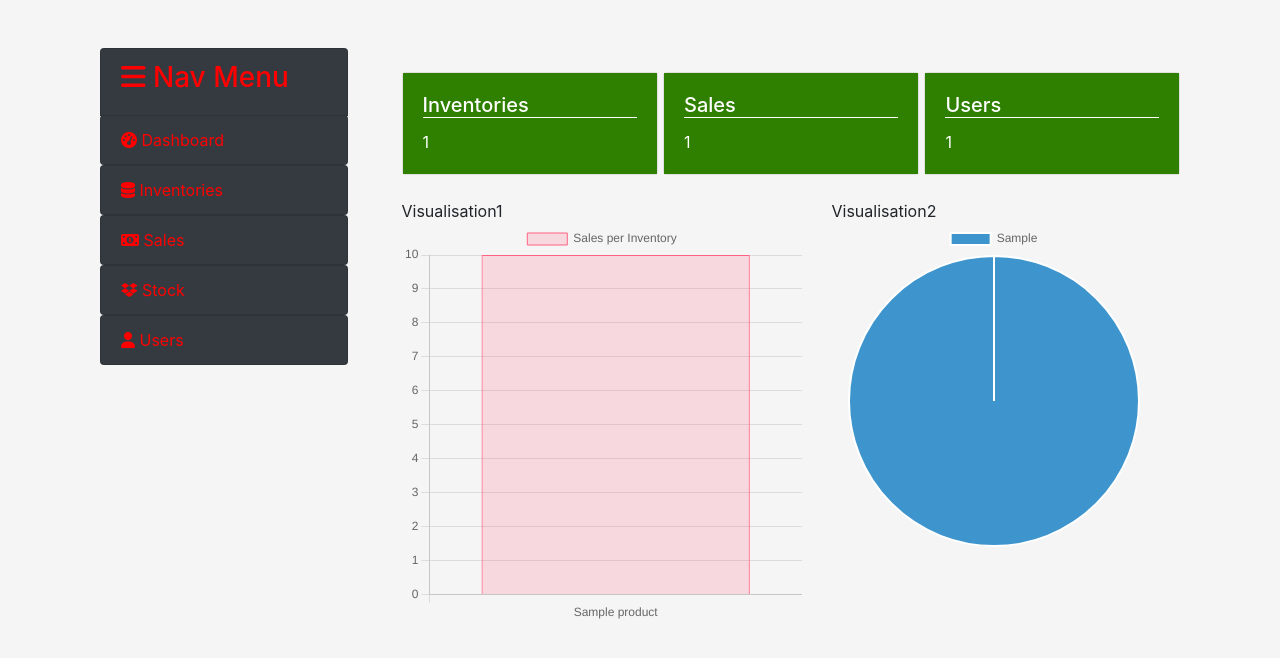
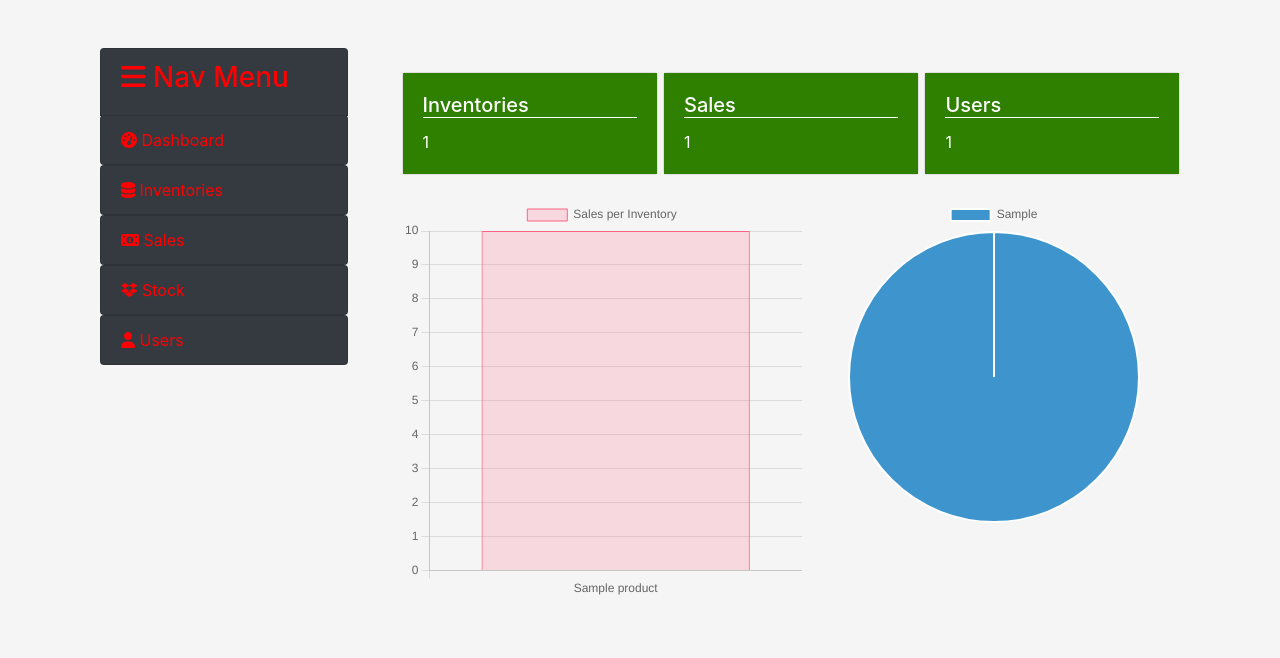
Before and after one commit to mohamedm10/Inventory-Management-System, a Flask app: page /dashboard in a window 1280 px wide. Shown: the part 56-714 px from the top of the page. Run offline with Flask 2, Linux system fonts and the light colour scheme; tables that the repository leaves empty hold one stand-in row (values such as "Sample post"); some libraries are stand-ins or nearby versions.

Commit message:
removed the words visualizations from dashboard

```diff
--- a/main.py
+++ b/main.py
@@ -14,7 +14,7 @@ from datetime import datetime
 
 app = Flask(__name__)
 db = SQLAlchemy(app)
-app.config.from_object(Staging)
+app.config.from_object(Development)
 # moment = Moment(app)
 
 
--- a/templates/dashboard.html
+++ b/templates/dashboard.html
@@ -53,18 +53,22 @@
           </div>
           <div class="row">
 
-            <div class="col mt-4">Visualisation1
+            <div class="col mt-4">
               <canvas id="myChart" width="400" height="400"></canvas>
             </div>
-            <div class="col mt-4">Visualisation2
+            <div class="col mt-4">
               <canvas id="pie-chart" width="200" height="200"></canvas>
             </div>
           </div>
         </div>
       </div>
     </div>
+
+    {% block scripts %}
     <!-- charts scripts -->
     <script src="https://cdn.jsdelivr.net/npm/chart.js"></script>
+    {% endblock %}
+
     <!-- bar chart -->
     <script>
       var ctx = document.getElementById('myChart').getContext('2d');
```
